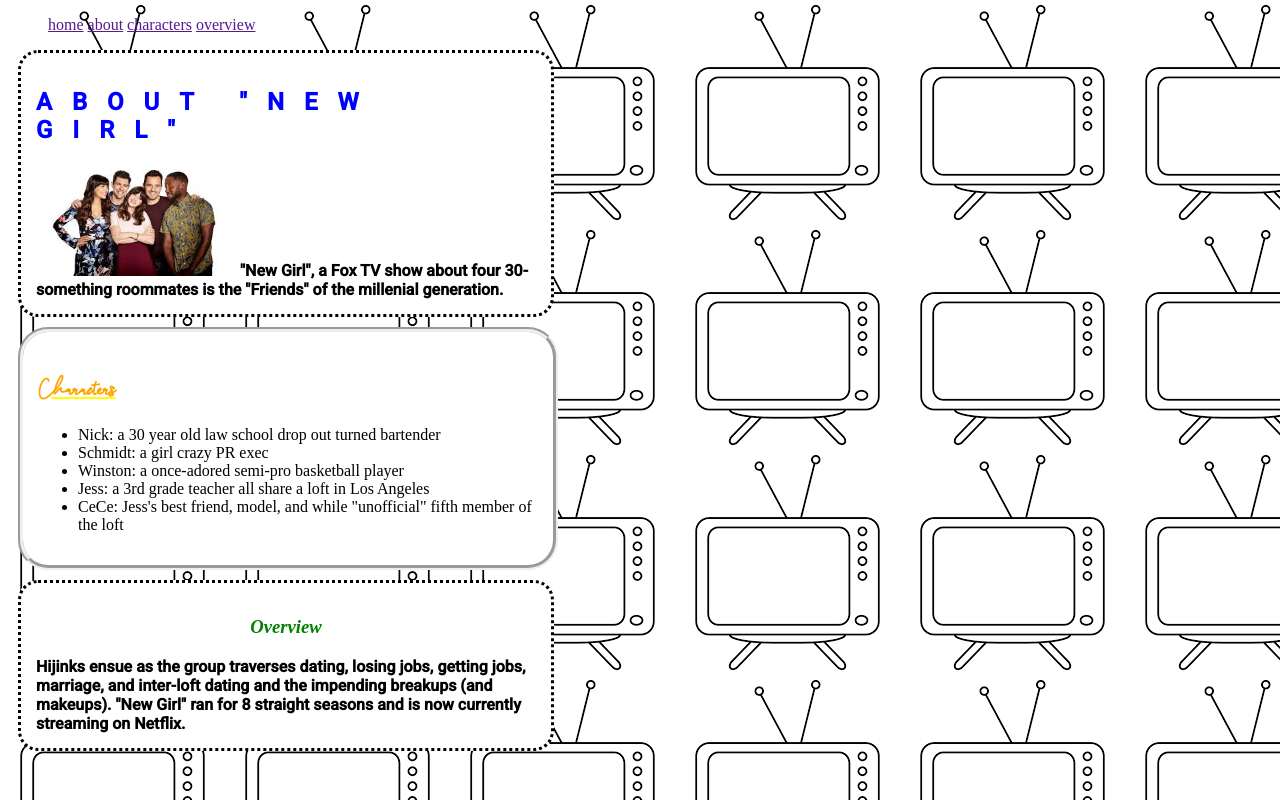
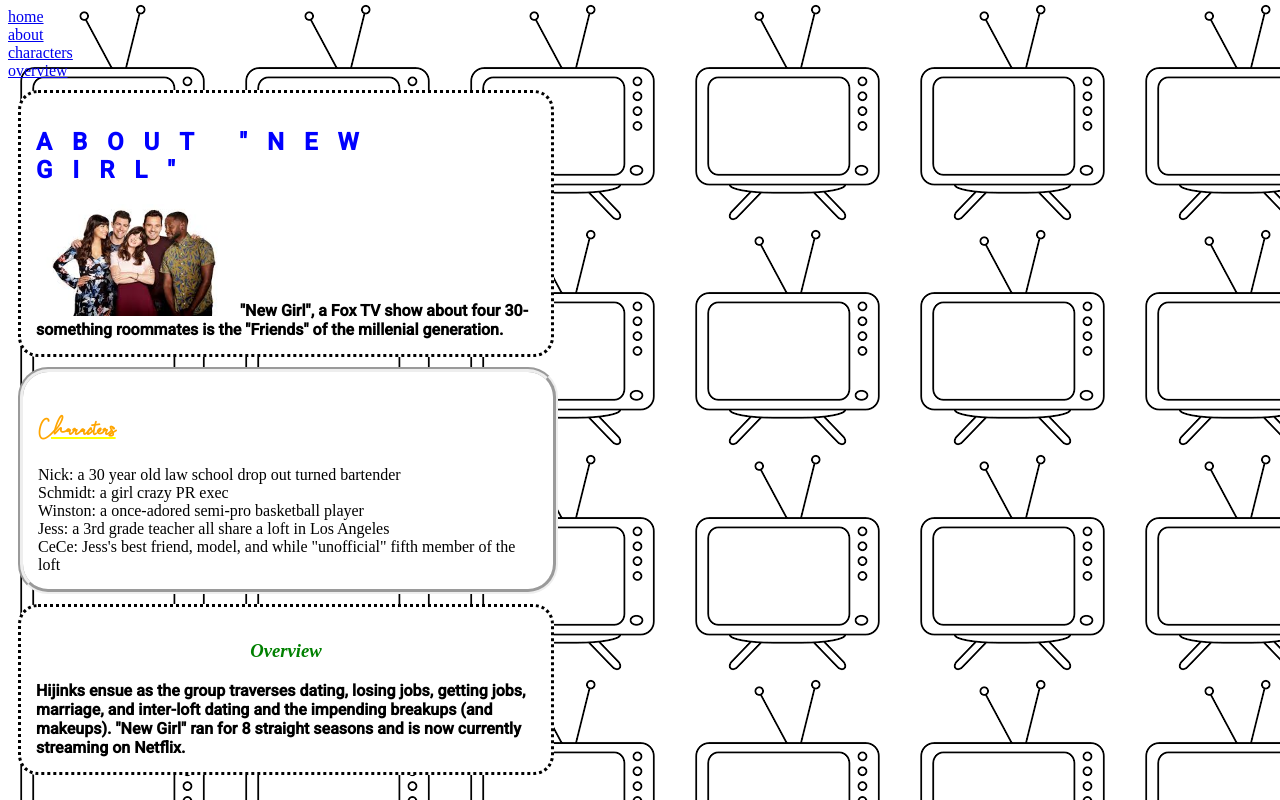
Before and after one commit to cschelldorf/assignment4-schelldorf-cassandra, a plain HTML site: page index.html in a window 1280 px wide. Drawn offline with Linux system fonts and the light colour scheme.

Commit message:
nav update

```diff
--- a/css/styles.css
+++ b/css/styles.css
@@ -1,3 +1,7 @@
+/*----------------------
+Font CSS
+  -------------*/
+
 @font-face {
   font-family: 'cashews';
   src: url('../fonts/cashews.ttf') format('truetype');
@@ -10,6 +14,19 @@
   font-weight: bold;
   text-align: left;
 }
+
+/*---------------
+Nav css
+---------------*/
+ul{
+  list-style-type: none;
+  margin: 0;
+  padding: 0;
+  display: inline;
+  }
+/*----------
+Body css
+------*/
 
 body{
   background-image: url("../images/tv.png");
--- a/index.html
+++ b/index.html
@@ -13,10 +13,10 @@
   <header>
     <nav>
       <ul>
-        <a href="" class="current">home</a>
-        <a href="">about</a>
-        <a href="">characters</a>
-        <a href="">overview</a>
+        <li><a href="index.html">home</a></li>
+        <li><a href="about.html">about</a></li>
+        <li><a href="characters.html">characters</a></li>
+        <li><a href="overview.html">overview</a></li>
       </ul>
     </nav>
 
```
